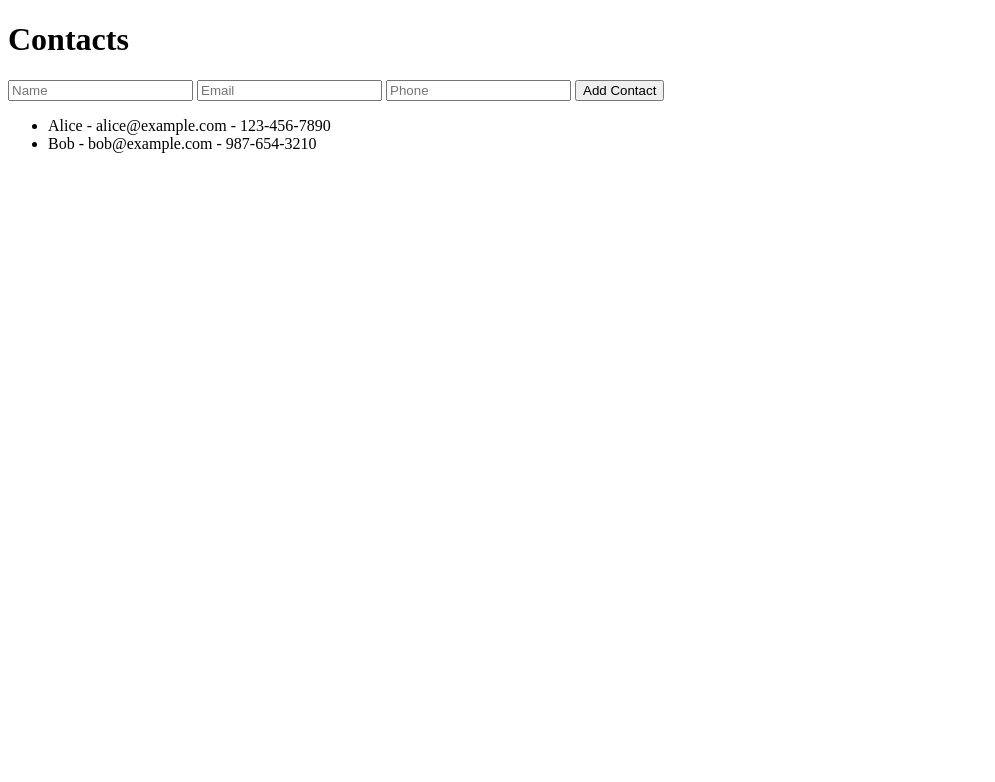
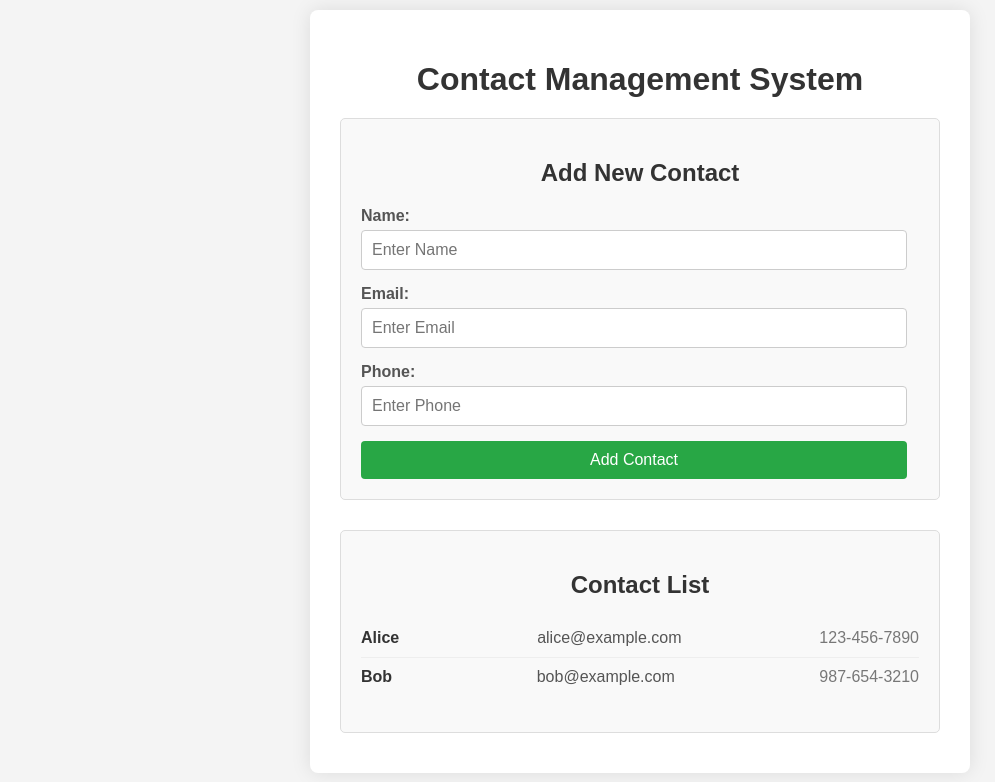
Before and after one commit to joswinemmanuel/Contact-Management-System, a Flask app: page / in a window 1280 px wide. Shown: the top 782 px of the page, without its empty margins (0-995 px from the left). Run offline with Flask 3, Linux system fonts and the light colour scheme.

Commit message:
Clean UI using CSS and HTML

```diff
--- /dev/null
+++ b/static/style.css
@@ -0,0 +1,117 @@
+body {
+    font-family: 'Arial', sans-serif;
+    margin: 0;
+    background-color: #f4f4f4;
+    color: #333;
+    display: flex;
+    justify-content: center;
+    align-items: center;
+    min-height: 10vh;
+}
+
+.container {
+    background-color: #fff;
+    padding: 30px;
+    padding-bottom: 10px;
+    border-radius: 8px;
+    box-shadow: 0 0 20px rgba(0, 0, 0, 0.1);
+    width: 80%;
+    max-width: 600px;
+    margin-top: 10px;
+    margin-bottom: 10px;
+}
+
+h1,
+h2 {
+    text-align: center;
+    color: #333;
+    margin-bottom: 20px;
+}
+
+.add-contact,
+.contact-list {
+    margin-bottom: 30px;
+    padding: 20px;
+    border: 1px solid #ddd;
+    border-radius: 5px;
+    background-color: #f9f9f9;
+}
+
+.contact-form {
+    display: flex;
+    flex-direction: column;
+}
+
+.form-group {
+    margin-bottom: 15px;
+}
+
+label {
+    display: block;
+    margin-bottom: 5px;
+    font-weight: bold;
+    color: #555;
+}
+
+input[type="text"],
+input[type="email"] {
+    width: calc(100% - 12px);
+    padding: 10px;
+    border: 1px solid #ccc;
+    border-radius: 4px;
+    box-sizing: border-box;
+    font-size: 16px;
+}
+
+.button {
+    background-color: #007bff;
+    width: calc(100% - 12px);
+    color: white;
+    padding: 10px 15px;
+    border: none;
+    border-radius: 4px;
+    cursor: pointer;
+    font-size: 16px;
+    transition: background-color 0.3s ease;
+}
+
+.button.primary {
+    background-color: #28a745;
+}
+
+.button:hover {
+    opacity: 0.9;
+}
+
+.contact-items {
+    list-style: none;
+    padding: 0;
+}
+
+.contact-item {
+    padding: 10px 0;
+    border-bottom: 1px solid #eee;
+    display: flex;
+    gap: 15px;
+    align-items: center;
+    flex-wrap: wrap;
+}
+
+.contact-item:last-child {
+    border-bottom: none;
+}
+
+.contact-name {
+    font-weight: bold;
+    flex-grow: 1;
+}
+
+.contact-email {
+    color: #555;
+    flex-grow: 1;
+}
+
+.contact-phone {
+    color: #777;
+
+}
--- a/templates/index.html
+++ b/templates/index.html
@@ -1,22 +1,71 @@
 <!DOCTYPE html>
-<html>
+<html lang="en">
   <head>
-    <title>Contact Management</title>
+    <meta charset="UTF-8" />
+    <meta name="viewport" content="width=device-width, initial-scale=1.0" />
+    <title>CMS</title>
+    <link
+      rel="stylesheet"
+      href="{{ url_for('static', filename='style.css') }}"
+    />
   </head>
   <body>
-    <h1>Contacts</h1>
+    <div class="container">
+      <h1>Contact Management System</h1>
 
-    <form action="/add" method="post">
-        <input type="text" name="name" placeholder="Name" required>
-        <input type="email" name="email" placeholder="Email" required>
-        <input type="text" name="phone" placeholder="Phone" required>
-        <button type="submit">Add Contact</button>
+      <div class="add-contact">
+        <h2>Add New Contact</h2>
+        <form action="/add" method="post" class="contact-form">
+          <div class="form-group">
+            <label for="name">Name:</label>
+            <input
+              type="text"
+              id="name"
+              name="name"
+              placeholder="Enter Name"
+              required
+            />
+          </div>
+          <div class="form-group">
+            <label for="email">Email:</label>
+            <input
+              type="email"
+              id="email"
+              name="email"
+              placeholder="Enter Email"
+              required
+            />
+          </div>
+          <div class="form-group">
+            <label for="phone">Phone:</label>
+            <input
+              type="text"
+              id="phone"
+              name="phone"
+              placeholder="Enter Phone"
+              required
+            />
+          </div>
+          <button type="submit" class="button primary">Add Contact</button>
         </form>
+      </div>
 
-    <ul>
+      <div class="contact-list">
+        <h2>Contact List</h2>
+        {% if contacts %}
+        <ul class="contact-items">
           {% for contact in contacts %}
-            <li>{{ contact.name }} - {{ contact.email }} - {{ contact.phone }}</li>
+          <li class="contact-item">
+            <span class="contact-name">{{ contact.name }}</span>
+            <span class="contact-email">{{ contact.email }}</span>
+            <span class="contact-phone">{{ contact.phone }}</span>
+          </li>
           {% endfor %}
         </ul>
+        {% else %}
+        <p>No contacts available.</p>
+        {% endif %}
+      </div>
+    </div>
   </body>
 </html>
```
Lines whose indentation alone changed are shown as unchanged.
